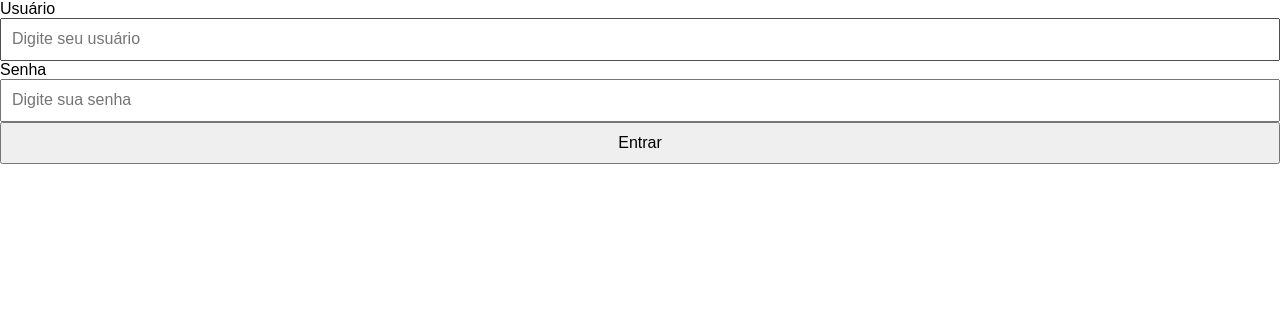
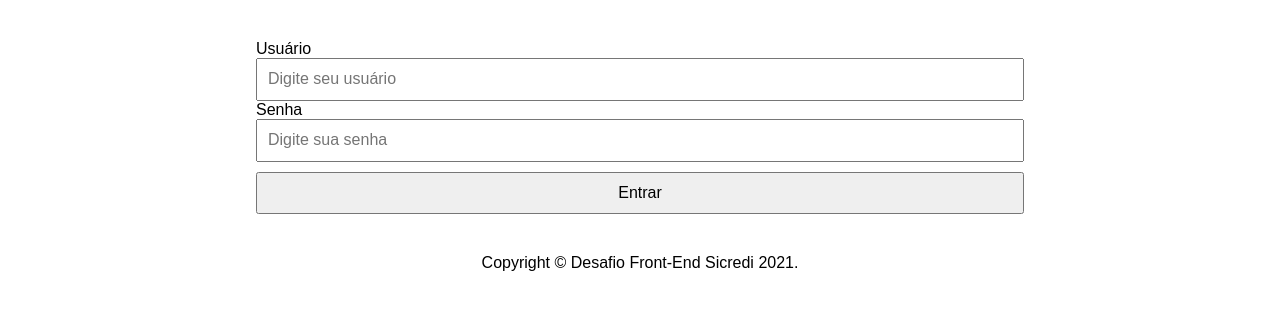
Before and after one commit to thalesbruno/desafio-frontend-sicredi, a React (Create React App) app: page /login in a window 1280 px wide. Shown: the top 310 px of the page. Built offline with nearby package versions, Linux system fonts and the light colour scheme.

Commit message:
feat: improve layout
Enhancements:
- add dark/light theme switch
- add footer
- add some layout to dragon list item
- change useDragons hook

```diff
--- a/package.json
+++ b/package.json
@@ -1,6 +1,6 @@
 {
   "name": "desafio-frontend-dragoes",
-  "version": "0.5.0",
+  "version": "0.6.0",
   "private": true,
   "dependencies": {
     "@testing-library/jest-dom": "^5.11.4",
--- a/src/App.tsx
+++ b/src/App.tsx
@@ -1,6 +1,7 @@
 import { useState } from "react";
 import { Switch, Route, Redirect } from "react-router-dom";
 import { ThemeProvider } from "styled-components";
+import Footer from "./components/Footer";
 import Header from "./components/Header";
 import GlobalStyle from "./components/styles/GlobalStyle";
 import { themeDark, themeLight } from "./components/styles/Theme";
@@ -17,7 +18,7 @@ function App() {
     <ThemeProvider theme={isDarkTheme ? themeDark : themeLight}>
       <GlobalStyle />
       <UserContext.Provider value={{ isLoggedIn, setIsLoggedIn }}>
-        {isLoggedIn && <Header />}
+        {isLoggedIn && <Header dark={isDarkTheme} setDark={setIsDarkTheme} />}
         <Switch>
           <Route exact path="/">
             {isLoggedIn ? (
@@ -31,6 +32,7 @@ function App() {
           </Route>
           <Route path="/login" component={LoginPage} />
         </Switch>
+        <Footer />
       </UserContext.Provider>
     </ThemeProvider>
   );
--- a/src/components/DragonList.tsx
+++ b/src/components/DragonList.tsx
@@ -1,4 +1,5 @@
 import React from "react";
+import styled from "styled-components";
 import { Dragon } from "../model/Dragon";
 import DragonListItem from "./DragonListItem";
 
@@ -6,12 +7,18 @@ interface Props {
   dragons: Array<Dragon>;
 }
 
+const DragonListWrapper = styled.div`
+  display: flex;
+  justify-content: space-between;
+  flex-wrap: wrap;
+`;
+
 export default function DragonList({ dragons }: Props) {
   return (
-    <>
+    <DragonListWrapper>
       {dragons.map((dragon) => (
         <DragonListItem key={dragon.id} dragon={dragon} />
       ))}
-    </>
+    </DragonListWrapper>
   );
 }
--- a/src/components/DragonListItem.tsx
+++ b/src/components/DragonListItem.tsx
@@ -1,10 +1,26 @@
 import React from "react";
+import styled from "styled-components";
 import { Dragon } from "../model/Dragon";
+import Button from "./common/Button";
 
 interface Props {
   dragon: Dragon;
 }
 
+const DragonListItemWrapper = styled.div`
+  border: 2px solid ${({ theme }) => theme.palette.primary.main};
+  margin: 15px 0;
+  padding: 10px;
+`;
+
 export default function DragonListItem({ dragon }: Props) {
-  return <p>{dragon.name}</p>;
+  return (
+    <DragonListItemWrapper>
+      <p>Nome: {dragon.name}</p>
+      <p>Tipo: {dragon.type}</p>
+      <p>Criado em: {dragon.createdAt}</p>
+      <Button>Editar</Button>
+      <Button>Remover</Button>
+    </DragonListItemWrapper>
+  );
 }
--- /dev/null
+++ b/src/components/Footer.tsx
@@ -0,0 +1,18 @@
+import React from "react";
+import styled from "styled-components";
+
+const FooterWrapper = styled.div`
+  display: flex;
+  justify-content: center;
+`;
+
+function Footer() {
+  return (
+    <FooterWrapper>
+      {"Copyright © "}
+      Desafio Front-End Sicredi {new Date().getFullYear()}.
+    </FooterWrapper>
+  );
+}
+
+export default Footer;
--- a/src/components/Header.tsx
+++ b/src/components/Header.tsx
@@ -1,8 +1,15 @@
 import * as React from "react";
+import { useContext } from "react";
 import styled from "styled-components";
+import { UserContext } from "../contexts/UserContext";
 import useAuth from "../hooks/useAuth";
 import Button from "./common/Button";
 import NavLink from "./common/NavLink";
+
+interface Props {
+  dark: boolean;
+  setDark: React.Dispatch<React.SetStateAction<boolean>>;
+}
 
 const HeaderWrapper = styled.nav`
   min-height: 50px;
@@ -14,12 +21,21 @@ const HeaderWrapper = styled.nav`
   padding: 0 50px;
 `;
 
-export default function Header() {
+const RightSide = styled.div``;
+
+export default function Header({ dark, setDark }: Props) {
   const { logoutUser } = useAuth();
+  const { isLoggedIn, setIsLoggedIn } = useContext(UserContext);
+
   return (
     <HeaderWrapper>
       <NavLink to="/home">Desafio</NavLink>
-      <Button onClick={logoutUser}>Sair</Button>
+      <RightSide>
+        <Button onClick={logoutUser}>Sair</Button>
+        <Button onClick={() => setDark(!dark)}>
+          {dark ? "Switch to Light" : "Switch to Dark"}
+        </Button>
+      </RightSide>
     </HeaderWrapper>
   );
 }
--- a/src/components/common/Button.tsx
+++ b/src/components/common/Button.tsx
@@ -5,16 +5,29 @@ import { get } from "lodash";
 interface Props {
   children: React.ReactNode;
   type?: "button" | "submit" | "reset" | undefined;
+  onClick?: () => void;
+  variant?: string;
   fullWidth?: boolean;
-  onClick?: () => void;
+  marginTop?: string;
+  marginBottom?: string;
+  marginLeft?: string;
+  marginRight?: string;
 }
 
 interface StyleProps {
   variant?: string;
   fullWidth?: boolean;
+  marginTop?: string;
+  marginBottom?: string;
+  marginLeft?: string;
+  marginRight?: string;
 }
 
 const ButtonWrapper = styled.button<StyleProps>`
+  margin-top: ${({ marginTop }) => (marginTop ? marginTop : 0)};
+  margin-bottom: ${({ marginBottom }) => (marginBottom ? marginBottom : 0)};
+  margin-left: ${({ marginLeft }) => (marginLeft ? marginLeft : 0)};
+  margin-right: ${({ marginRight }) => (marginRight ? marginRight : 0)};
   background-color: ${({ theme, variant }) =>
     get(theme, `palette.${variant}.primary`)};
   padding: 10px;
--- a/src/components/hoc/PageWrapperHOC.tsx
+++ b/src/components/hoc/PageWrapperHOC.tsx
@@ -4,7 +4,8 @@ import styled from "styled-components";
 interface Props {}
 
 const PageDefault = styled.div`
-  max-width: 768;
+  max-width: 768px;
+  margin: 40px auto;
 `;
 
 export default function PageWrapperHOC(PageComponent: React.FC<Props>) {
--- a/src/hooks/useGetDragons.ts
+++ b/src/hooks/useDragons.ts
@@ -5,7 +5,7 @@ const api = axios.create({
   baseURL: "http://5c4b2a47aa8ee500142b4887.mockapi.io/api/v1/dragon",
 });
 
-export default function useGetDragons() {
+export default function useDragons() {
   const getAllDragons = async () => await api.get<Array<Dragon>>("/");
 
   return {
--- a/src/pages/Home.tsx
+++ b/src/pages/Home.tsx
@@ -1,8 +1,16 @@
 import React, { useEffect, useState } from "react";
 import PageWrapperHOC from "../components/hoc/PageWrapperHOC";
 import DragonList from "../components/DragonList";
-import useGetDragons from "../hooks/useGetDragons";
+import useDragons from "../hooks/useDragons";
 import { Dragon } from "../model/Dragon";
+import styled from "styled-components";
+
+const HomePageWrapper = styled.div`
+  min-height: 75vh;
+  display: flex;
+  flex-direction: column;
+  justify-content: flex-start;
+`;
 
 const compareAZ = (a: Dragon, b: Dragon) => {
   if (a.name.toLowerCase() < b.name.toLowerCase()) return -1;
@@ -11,7 +19,7 @@ const compareAZ = (a: Dragon, b: Dragon) => {
 };
 
 function HomePage() {
-  const { getAllDragons } = useGetDragons();
+  const { getAllDragons } = useDragons();
   const [dragonData, setDragonData] = useState<Array<Dragon> | []>([]);
 
   useEffect(() => {
@@ -23,9 +31,9 @@ function HomePage() {
   useEffect(() => {}, [dragonData]);
 
   return (
-    <div>
+    <HomePageWrapper>
       <DragonList dragons={dragonData} />
-    </div>
+    </HomePageWrapper>
   );
 }
 
--- a/src/pages/Login.tsx
+++ b/src/pages/Login.tsx
@@ -1,6 +1,7 @@
 import * as React from "react";
 import Button from "../components/common/Button";
 import Input from "../components/common/Input";
+import PageWrapperHOC from "../components/hoc/PageWrapperHOC";
 import useAuth from "../hooks/useAuth";
 import useLoginForm from "../hooks/useLoginForm";
 
@@ -16,7 +17,8 @@ const LoginPage = () => {
 
   return (
     <form onSubmit={handleLogin}>
-      <label htmlFor="username">Usuário</label>
+      <label>
+        Usuário
         <Input
           fullWidth
           placeholder="Digite seu usuário"
@@ -26,7 +28,9 @@ const LoginPage = () => {
           value={values.username}
           onChange={handleChange}
         />
-      <label htmlFor="password">Senha</label>
+      </label>
+      <label>
+        Senha
         <Input
           fullWidth
           placeholder="Digite sua senha"
@@ -36,11 +40,12 @@ const LoginPage = () => {
           value={values.password}
           onChange={handleChange}
         />
-      <Button fullWidth type="submit">
+      </label>
+      <Button marginTop="10px" fullWidth type="submit">
         Entrar
       </Button>
     </form>
   );
 };
 
-export default LoginPage;
+export default PageWrapperHOC(LoginPage);
```
Lines whose indentation alone changed are shown as unchanged.
